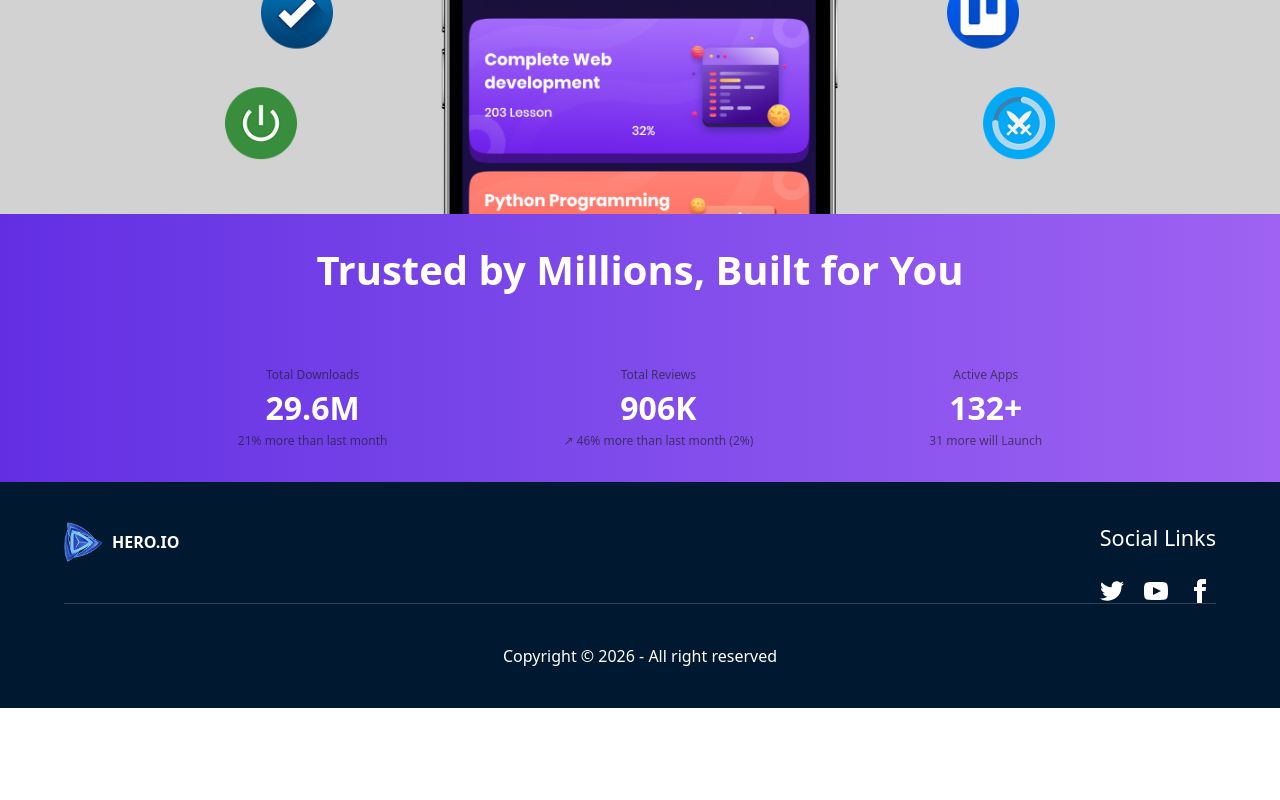
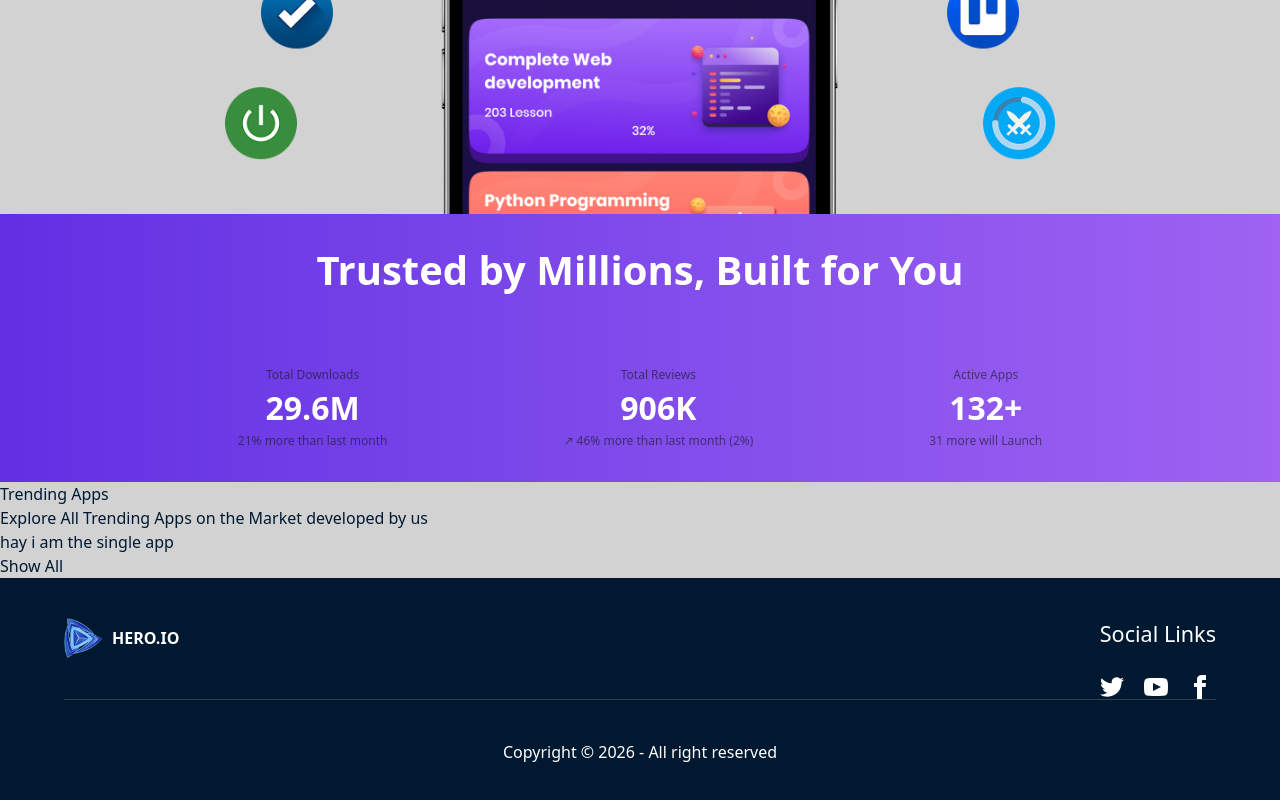
Before and after one commit to afzalhossainraju100/React-Hero-IO, a React (Vite) app: page / in a window 1280 px wide. Shown: the part 630-1430 px from the top of the page. Before the commit the page ends 1338 px from the top, so only its background shows below. Built offline with nearby package versions, Linux system fonts and the light colour scheme.

Commit message:
work on Apps section

```diff
--- /dev/null
+++ b/src/Pages/App/App.jsx
@@ -0,0 +1,11 @@
+import React from 'react';
+
+const App = () => {
+    return (
+        <div>
+            <h1> hay i am the single app</h1>
+        </div>
+    );
+};
+
+export default App;
--- /dev/null
+++ b/src/Pages/Apps/Apps.jsx
@@ -0,0 +1,18 @@
+import React from 'react';
+import { Suspense } from 'react';
+import App from '../App/App.jsx';
+
+const Apps = () => {
+    return (
+      <div>
+        <h1>Trending Apps</h1>
+        <p>Explore All Trending Apps on the Market developed by us</p>
+        <Suspense fallback={<div>Loading...</div>}>
+            <App></App>
+        </Suspense>
+        <button>Show All</button>
+      </div>
+    );
+};
+
+export default Apps;
--- a/src/Pages/Home/Home.jsx
+++ b/src/Pages/Home/Home.jsx
@@ -1,10 +1,12 @@
 import React from 'react';
 import Banner from '../../Components/Banner/Banner.jsx';
+import Apps from '../Apps/Apps.jsx';
 
 const Home = () => {
     return (
         <div>
             <Banner></Banner>
+            <Apps></Apps>
         </div>
     );
 };
```
